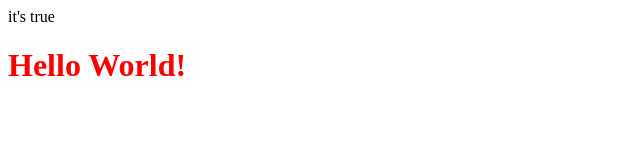
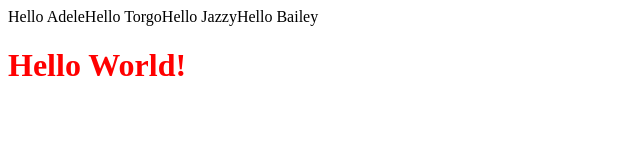
Before and after one commit to gelicia/javascriptWorkshop, a plain HTML site: page index.html in a window 1280 px wide. Shown: the whole page, without its empty margins (0-640 px from the left). Drawn offline with Linux system fonts and the light colour scheme.

Commit message:
For loop

```diff
--- a/index.html
+++ b/index.html
@@ -6,9 +6,11 @@
 		}
 		</style>
 		<script>
-			var bool = true;
+			var names = ["Adele", "Torgo", "Jazzy", "Bailey"]
 
-			document.write("it's " + bool);
+			for (var i = 0; i < names.length; i++) {
+				document.write("Hello " + names[i]);
+			}
 		</script>
 		<h1>Hello World!</h1>
 	</body>
```
